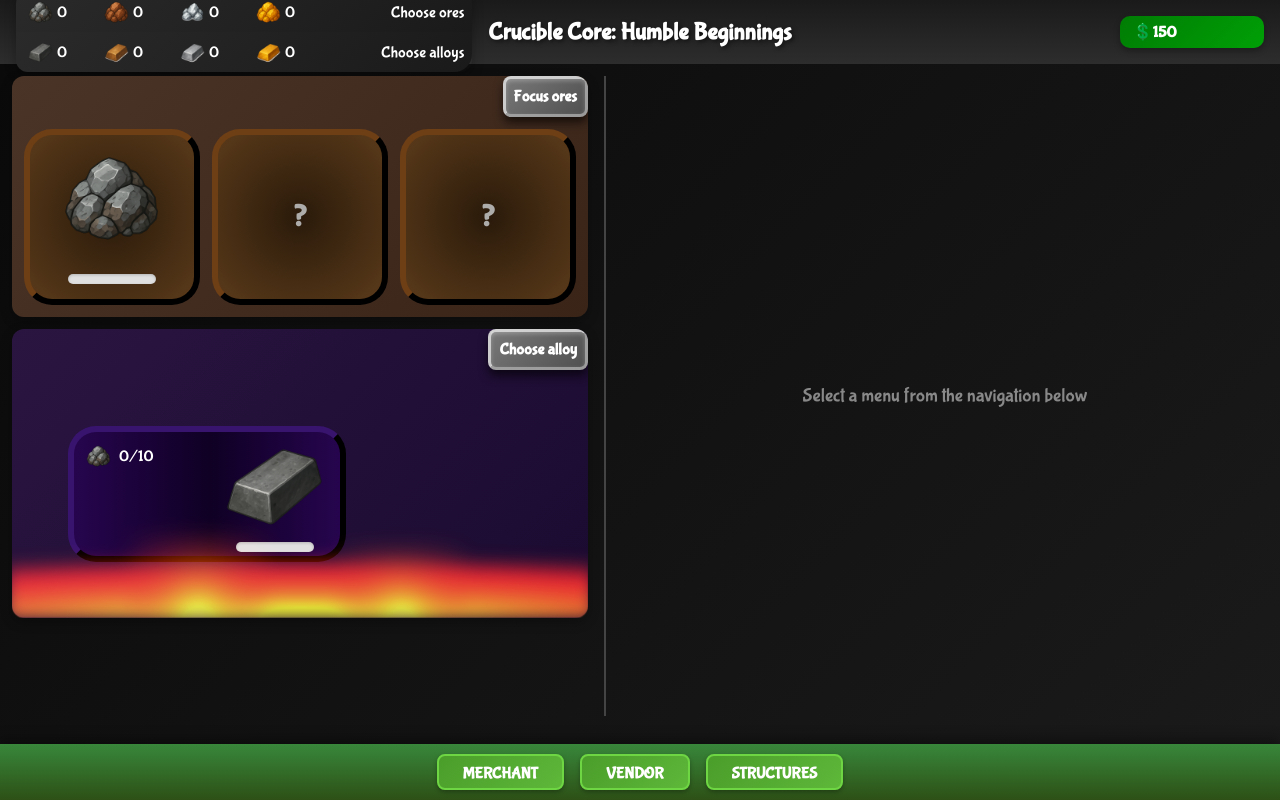
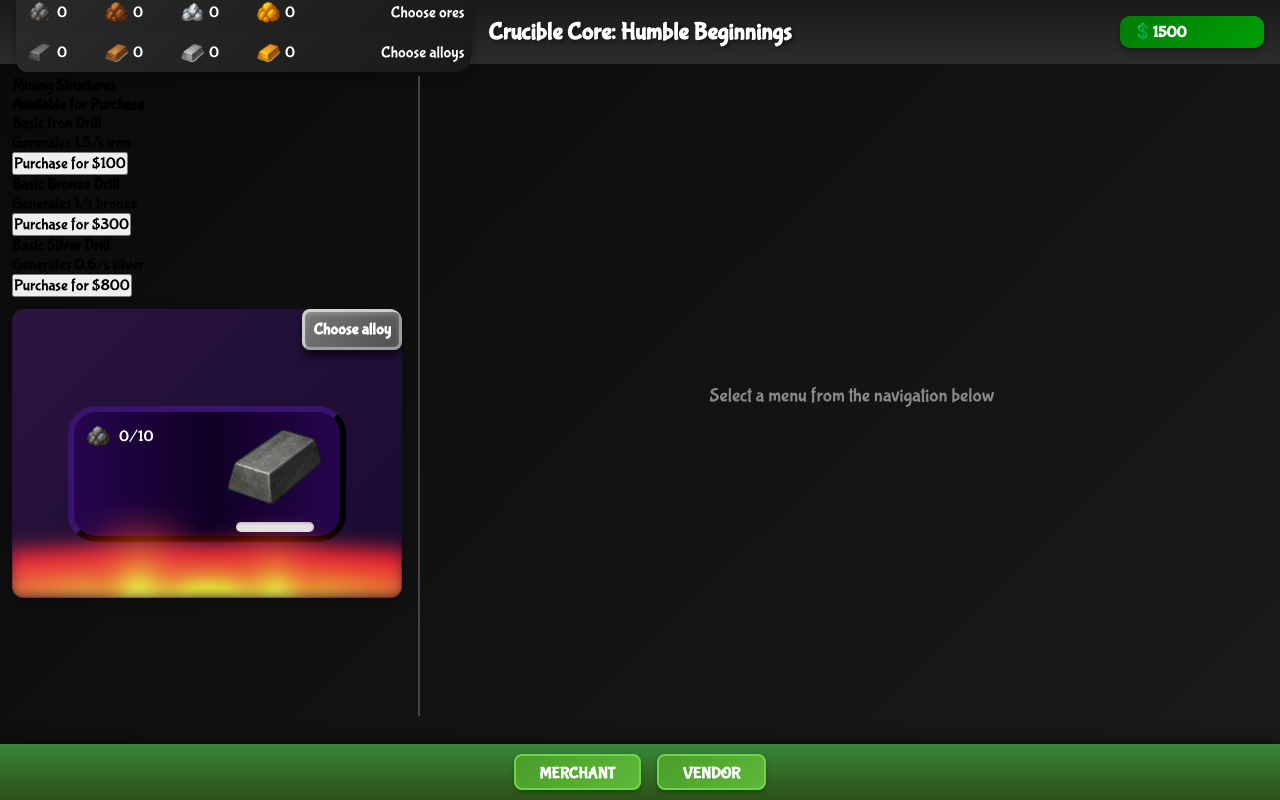
Before and after one commit to emanuelmisic/crucible-core, a React (Vite) app: page / in a window 1280 px wide. Built offline with nearby package versions, Linux system fonts and the light colour scheme.

Commit message:
[Full Game Logic Revamp] Phase 2

```diff
--- a/src/App.tsx
+++ b/src/App.tsx
@@ -4,7 +4,6 @@ import { formatNumber } from "@/helpers/helperFunctions";
 import "@/styles.scss";
 
 import ResourcesPanel from "@/components/panels/ResourcesPanel";
-import MiningPanel from "@/components/panels/MiningPanel";
 import SmeltingPanel from "@/components/panels/SmeltingPanel";
 import MerchantPanel from "@/components/panels/MerchantPanel";
 import VendorPanel from "@/components/panels/VendorPanel";
@@ -16,21 +15,14 @@ function App() {
   const [alloys, setAlloys] = useState<GameResourceAlloy[]>([]);
   const [vendorVisible, setVendorVisible] = useState(false);
   const [merchantVisible, setMerchantVisible] = useState(false);
-  const [structuresVisible, setStructuresVisible] = useState(false);
 
   function toggleVisibility(panelName: string) {
     if (panelName === "vendor") {
       setMerchantVisible(false);
-      setStructuresVisible(false);
       setVendorVisible(!vendorVisible);
     } else if (panelName === "merchant") {
       setVendorVisible(false);
-      setStructuresVisible(false);
       setMerchantVisible(!merchantVisible);
-    } else if (panelName === "structures") {
-      setVendorVisible(false);
-      setMerchantVisible(false);
-      setStructuresVisible(!structuresVisible);
     }
   }
 
@@ -54,14 +46,13 @@ function App() {
       </div>
       <div className="app-body">
         <div className="game-area">
-          <MiningPanel ores={ores} />
+          <StructuresPanel />
           {alloys.length > 0 && <SmeltingPanel ores={ores} alloys={alloys} />}
         </div>
         <div className="shop-area">
           {merchantVisible && <MerchantPanel isVisible={merchantVisible} />}
           {vendorVisible && <VendorPanel isVisible={vendorVisible} />}
-          {structuresVisible && <StructuresPanel />}
-          {!merchantVisible && !vendorVisible && !structuresVisible && (
+          {!merchantVisible && !vendorVisible && (
             <div
               style={{
                 display: "flex",
@@ -80,7 +71,6 @@ function App() {
       <nav>
         <button onClick={() => toggleVisibility("merchant")}>Merchant</button>
         <button onClick={() => toggleVisibility("vendor")}>Vendor</button>
-        <button onClick={() => toggleVisibility("structures")}>Structures</button>
       </nav>
     </>
   );
--- a/src/components/dialogs/FocusOresDialog.tsx
+++ /dev/null
@@ -1,49 +0,0 @@
-import { useGame } from "@/contexts/GameContext";
-import Dialog from "@/components/ui/Dialog";
-import Image from "@/components/ui/Image";
-
-function FocusOresDialog({
-  showDialog,
-  closeDialog,
-  ores,
-}: DialogProps & { ores: GameResourceOre[] }) {
-  const game = useGame();
-
-  function getDialogOreClass(ore: GameResourceOre) {
-    return `dialog__ore ${ore.active ? "dialog__ore--selected" : ""}`;
-  }
-
-  function toggleActiveOre(ore: GameResourceOre) {
-    if (ore.active) {
-      game.setResourceActiveState(ore, false);
-    } else {
-      const activeOres = ores.filter((o) => o.active);
-      if (activeOres.length === 3) return;
-      game.setResourceActiveState(ore, true);
-    }
-  }
-
-  return (
-    <Dialog
-      title="Choose ores to mine"
-      isOpen={showDialog}
-      closeDialog={closeDialog}
-    >
-      <div className="dialog__content">
-        {ores
-          .filter((o) => o.unlocked)
-          .map((ore) => (
-            <div
-              className={getDialogOreClass(ore)}
-              key={ore.name}
-              onClick={() => toggleActiveOre(ore)}
-            >
-              <Image key={ore.name} resource={ore} size={70} />
-            </div>
-          ))}
-      </div>
-    </Dialog>
-  );
-}
-
-export default FocusOresDialog;
--- a/src/components/panels/MiningPanel.tsx
+++ /dev/null
@@ -1,55 +0,0 @@
-import { useState } from "react";
-import { useGame } from "@/contexts/GameContext";
-
-import ResourceTile from "@/components/ResourceTile";
-import ProgressBar from "@/components/ui/ProgressBar";
-import FocusOresDialog from "@/components/dialogs/FocusOresDialog";
-import TabBtn from "@/components/ui/TabBtn";
-
-function MiningPanel({ ores }: { ores: GameResourceOre[] }) {
-  const game = useGame();
-  const [showDialog, setShowDialog] = useState(false);
-
-  return (
-    <>
-      <FocusOresDialog
-        showDialog={showDialog}
-        closeDialog={() => setShowDialog(false)}
-        ores={ores}
-      />
-      <div className="panel mining-panel">
-        <div className="panel__header mining-panel__header">
-          <TabBtn isSelected={true} onClick={() => setShowDialog(true)}>
-            Focus ores
-          </TabBtn>
-        </div>
-        <div className="mining-panel__ore-container">
-          {ores
-            .filter((o) => o.active)
-            .map((ore) => (
-              <div key={ore.name} className="ore">
-                <ResourceTile
-                  resource={ore}
-                  onClick={() => game.mineOre(ore)}
-                />
-                <ProgressBar
-                  currentProgress={game.miningProgress[ore.value]}
-                  maxProgress={ore.miningHardness}
-                />
-              </div>
-            ))}
-          {ores.filter((o) => o.active).length <= 3 &&
-            [...Array(3 - ores.filter((o) => o.active).length).keys()].map(
-              (i) => (
-                <div key={`empty-${i}`} className="ore__empty">
-                  ?
-                </div>
-              )
-            )}
-        </div>
-      </div>
-    </>
-  );
-}
-
-export default MiningPanel;
--- a/src/components/panels/StructuresPanel.tsx
+++ b/src/components/panels/StructuresPanel.tsx
@@ -1,44 +1,123 @@
+import React from "react";
 import { useGame } from "@/contexts/GameContext";
 import { formatNumber } from "@/helpers/helperFunctions";
 
 function StructuresPanel() {
-  const game = useGame();
+  const { structures, money, purchaseStructure, collectResources } = useGame();
+
+  // Group structures by ownership for better UX
+  const ownedStructures = structures.filter((s) => s.level > 0);
+  const availableStructures = structures.filter((s) => s.level === 0);
 
   return (
     <div className="panel structures-panel">
-      <div className="panel__header structures-panel__header">
-        <h2>Structures</h2>
+      <div className="panel__header">
+        <h2>Mining Structures</h2>
       </div>
-      <div className="structures-panel__structure-container">
-        {game.structures.map(structure => (
-          <div key={structure.id} className="structure-card">
-            <h3>{structure.name}</h3>
-            <p>Generates {structure.generationRate}/s {structure.resourceType}</p>
 
-            {structure.level === 0 ? (
-              <button
-                onClick={() => game.purchaseStructure(structure.id)}
-                disabled={game.money < structure.cost}
-              >
-                Purchase for ${formatNumber(structure.cost)}
-              </button>
-            ) : (
-              <div className="structure-active">
-                <p>Status: Active (Level {structure.level})</p>
-                <p>Accumulated: {structure.accumulated.toFixed(2)} {structure.resourceType}</p>
-                <button
-                  onClick={() => game.collectResources(structure.id)}
-                  disabled={structure.accumulated < 1}
-                >
-                  Collect {Math.floor(structure.accumulated)} {structure.resourceType}
-                </button>
-              </div>
-            )}
+      {/* Show owned structures first */}
+      {ownedStructures.length > 0 && (
+        <div className="structures-section">
+          <h3 className="structures-section__title">Active Drills</h3>
+          <div className="structures-grid">
+            {ownedStructures.map((structure) => (
+              <StructureCard
+                key={structure.id}
+                structure={structure}
+                isOwned={true}
+                onCollect={collectResources}
+              />
+            ))}
           </div>
-        ))}
-      </div>
+        </div>
+      )}
+
+      {/* Show available structures to purchase */}
+      {availableStructures.length > 0 && (
+        <div className="structures-section">
+          <h3 className="structures-section__title">Available for Purchase</h3>
+          <div className="structures-grid">
+            {availableStructures.map((structure) => (
+              <StructureCard
+                key={structure.id}
+                structure={structure}
+                isOwned={false}
+                money={money}
+                onPurchase={purchaseStructure}
+              />
+            ))}
+          </div>
+        </div>
+      )}
     </div>
   );
 }
 
+// Helper component for cleaner code
+interface StructureCardProps {
+  structure: GameStructure;
+  isOwned: boolean;
+  money?: number;
+  onPurchase?: (id: string) => void;
+  onCollect?: (id: string) => void;
+}
+
+const StructureCard: React.FC<StructureCardProps> = ({
+  structure,
+  isOwned,
+  money,
+  onPurchase,
+  onCollect,
+}) => {
+  const canAfford = money !== undefined && money >= structure.cost;
+  const canCollect = structure.accumulated >= 1;
+
+  return (
+    <div className={`structure-card ${isOwned ? "structure-card--owned" : ""}`}>
+      <div className="structure-card__header">
+        <h4 className="structure-card__name">{structure.name}</h4>
+        <p className="structure-card__info">
+          Generates {structure.generationRate}/s {structure.resourceType}
+        </p>
+      </div>
+
+      {isOwned ? (
+        <div className="structure-card__content">
+          <p className="structure-card__status">
+            Status:{" "}
+            <span className="status--active">
+              Active (Level {structure.level})
+            </span>
+          </p>
+          <p className="structure-card__accumulated">
+            Accumulated: <strong>{structure.accumulated.toFixed(2)}</strong>{" "}
+            {structure.resourceType}
+          </p>
+          <button
+            className="btn btn--collect"
+            onClick={() => onCollect?.(structure.id)}
+            disabled={!canCollect}
+          >
+            {canCollect
+              ? `Collect ${Math.floor(structure.accumulated)} ${
+                  structure.resourceType
+                }`
+              : "Not enough to collect"}
+          </button>
+        </div>
+      ) : (
+        <div className="structure-card__content">
+          <button
+            className="btn btn--purchase"
+            onClick={() => onPurchase?.(structure.id)}
+            disabled={!canAfford}
+          >
+            Purchase for ${formatNumber(structure.cost)}
+          </button>
+        </div>
+      )}
+    </div>
+  );
+};
+
 export default StructuresPanel;
--- a/src/constants/resources.ts
+++ b/src/constants/resources.ts
@@ -37,8 +37,8 @@ const INITIAL_ORES: GameResourceOre[] = [
     name: "Bronze ore",
     sellingPrice: 2,
     type: "ore",
-    unlocked: false,
-    unlockedFor: 200,
+    unlocked: true,
+    unlockedFor: 0,
     value: "bronze",
   },
   {
@@ -49,8 +49,8 @@ const INITIAL_ORES: GameResourceOre[] = [
     name: "Silver ore",
     sellingPrice: 5,
     type: "ore",
-    unlocked: false,
-    unlockedFor: 1000,
+    unlocked: true,
+    unlockedFor: 0,
     value: "silver",
   },
   {
--- a/src/constants/structures.ts
+++ b/src/constants/structures.ts
@@ -3,9 +3,27 @@ export const STRUCTURES: GameStructure[] = [
     id: 'basic_iron_drill',
     name: 'Basic Iron Drill',
     resourceType: 'iron',
-    generationRate: 1.5, // 1 iron per second
-    cost: 100,           // $100 to purchase
-    level: 0,            // Not owned initially
+    generationRate: 1.5,
+    cost: 100,
+    level: 0,
+    accumulated: 0,
+  },
+  {
+    id: 'basic_bronze_drill',
+    name: 'Basic Bronze Drill',
+    resourceType: 'bronze',
+    generationRate: 1.0,
+    cost: 300,
+    level: 0,
+    accumulated: 0,
+  },
+  {
+    id: 'basic_silver_drill',
+    name: 'Basic Silver Drill',
+    resourceType: 'silver',
+    generationRate: 0.6,
+    cost: 800,
+    level: 0,
     accumulated: 0,
   }
 ];
--- a/src/contexts/GameContext.tsx
+++ b/src/contexts/GameContext.tsx
@@ -1,6 +1,5 @@
 import { createContext, useContext, useState, useEffect, type ReactNode } from "react";
 import {
-  INITIAL_MINING_PROGRESS,
   INITIAL_RESOURCES,
   INITIAL_SMELTING_PROGRESS,
 } from "@/constants/resources";
@@ -10,7 +9,7 @@ import { STRUCTURES } from "@/constants/structures";
 const GameContextInstance = createContext<GameContext | undefined>(undefined);
 
 function GameContextComposer({ children }: { children: ReactNode }) {
-  const [money, setMoney] = useState(150);
+  const [money, setMoney] = useState(1500);
   const [storage, setStorage] = useState(100000000);
   const [miningPower, setMiningPower] = useState(1000000);
   const [smeltingPower, setSmeltingPower] = useState(1);
@@ -18,50 +17,9 @@ function GameContextComposer({ children }: { children: ReactNode }) {
   const [upgrades, setUpgrades] = useState<GameUpgrade[]>(INITIAL_UPGRADES);
   const [structures, setStructures] = useState<GameStructure[]>(STRUCTURES);
 
-  const [miningProgress, setMiningProgress] = useState<{
-    [key: string]: number;
-  }>(INITIAL_MINING_PROGRESS);
   const [smeltingProgress, setSmeltingProgress] = useState<{
     [key: string]: number;
   }>(INITIAL_SMELTING_PROGRESS);
-
-  //   MINING LOGIC
-
-  function mineOre(ore: GameResourceOre) {
-    if (ore.amount >= storage) return;
-    let newMiningProgress = 0;
-    if (miningProgress[ore.value] < ore.miningHardness) {
-      _addOreMiningProgress(ore.value);
-      newMiningProgress = miningProgress[ore.value] + miningPower;
-    }
-    _handleOreMiningStep(ore, newMiningProgress);
-  }
-
-  function _handleOreMiningStep(
-    ore: GameResourceOre,
-    newMiningProgress: number
-  ) {
-    if (newMiningProgress < ore.miningHardness) return;
-    if (miningPower > ore.miningHardness) {
-      const amountToMine = Math.floor(miningPower / ore.miningHardness);
-      addResource(ore.value, "ore", amountToMine);
-    } else {
-      addResource(ore.value, "ore", 1);
-    }
-    _resetOreMiningProgress(ore.value);
-  }
-
-  function _addOreMiningProgress(ore: string) {
-    setMiningProgress((prevState) => {
-      return { ...prevState, [ore]: miningProgress[ore] + miningPower };
-    });
-  }
-
-  function _resetOreMiningProgress(ore: string) {
-    setMiningProgress((prevState) => {
-      return { ...prevState, [ore]: 0 };
-    });
-  }
 
   // SMELTING LOGIC
 
@@ -196,7 +154,7 @@ function GameContextComposer({ children }: { children: ReactNode }) {
   // Collect accumulated resources from a structure
   const collectResources = (structureId: string) => {
     const structure = structures.find(s => s.id === structureId);
-    if (!structure || structure.accumulated === 0) return;
+    if (!structure || structure.accumulated < 1) return;
 
     // Add accumulated resources to inventory
     const amount = Math.floor(structure.accumulated);
@@ -331,9 +289,7 @@ function GameContextComposer({ children }: { children: ReactNode }) {
     resources,
     upgrades,
     structures,
-    miningProgress,
     smeltingProgress,
-    mineOre,
     smeltAlloy,
     miningPower,
     smeltingPower,
--- a/src/types.d.ts
+++ b/src/types.d.ts
@@ -4,9 +4,7 @@ interface GameContext {
   resources: GameResource[];
   upgrades: GameUpgrade[];
   structures: GameStructure[];
-  miningProgress: { [key: string]: number };
   smeltingProgress: { [key: string]: number };
-  mineOre: (ore: GameResourceOre) => void;
   smeltAlloy: (alloy: GameResourceAlloy) => void;
   miningPower: number;
   smeltingPower: number;
```
